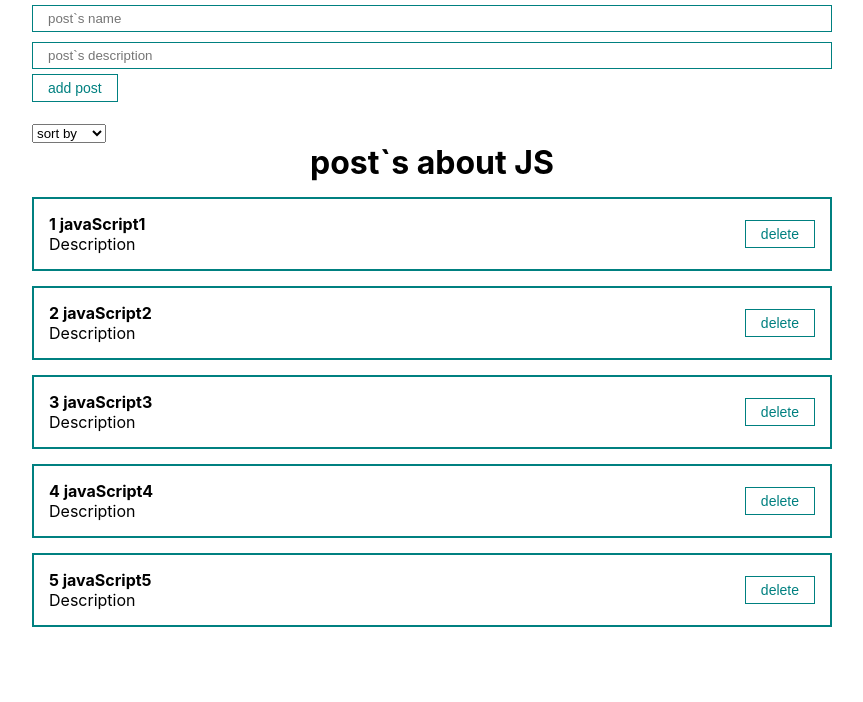
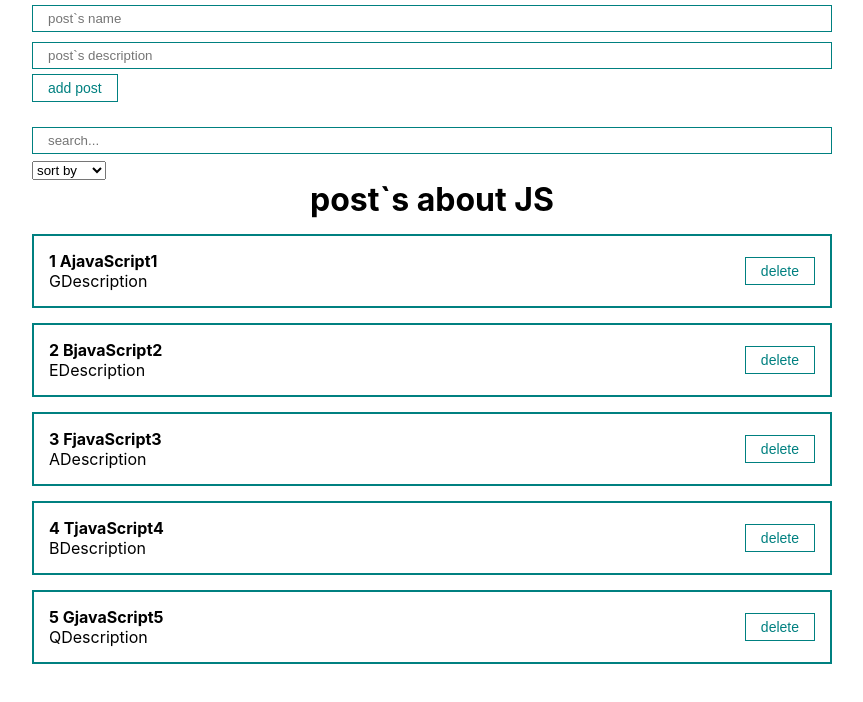
Before and after one commit to pea4a/react-training, a React (Create React App) app: page / in a window 1280 px wide. Shown: the top 702 px of the page, without its empty margins (208-1071 px from the left). Built offline with nearby package versions, Linux system fonts and the light colour scheme.

Commit message:
(FEAT) add sorting

```diff
--- a/src/App.js
+++ b/src/App.js
@@ -9,17 +9,30 @@ import MySelect from './components/UI/select/MySelect';
 import './styles/App.css';
 const App = () => {
     const [posts, setPosts] = useState([
-        { id: 1, title: 'javaScript1', body: 'Description' },
-        { id: 2, title: 'javaScript2', body: 'Description' },
-        { id: 3, title: 'javaScript3', body: 'Description' },
-        { id: 4, title: 'javaScript4', body: 'Description' },
-        { id: 5, title: 'javaScript5', body: 'Description' },
+        { id: 1, title: 'AjavaScript1', body: 'GDescription' },
+        { id: 2, title: 'BjavaScript2', body: 'EDescription' },
+        { id: 3, title: 'FjavaScript3', body: 'ADescription' },
+        { id: 4, title: 'TjavaScript4', body: 'BDescription' },
+        { id: 5, title: 'GjavaScript5', body: 'QDescription' },
     ])
     const [selectedSort, setSelectedSort] = useState('')
+    const [searchQuery, setSearchQuery] = useState('')
+
+    function getSortedPosts() {
+        console.log('lol')
+        if (selectedSort) {
+            return [...posts].sort((a, b) => a[selectedSort].localeCompare(b[selectedSort]))
+        }
+
+        return posts
+
+    }
+
+    const sortedPosts = getSortedPosts()
 
     const sortPosts = (sort) => {
         setSelectedSort(sort)
-        console.log(sort);
+
     }
 
     const createPost = (newPost) => {
@@ -35,6 +48,11 @@ const App = () => {
             <PostForm create={createPost} />
             <br style={{ margin: '15px 0' }} />
             <div>
+                <MyInput
+                    value={searchQuery}
+                    onChange={e => setSearchQuery(e.target.value)}
+                    placeholder='search...'
+                />
                 <MySelect
                     value={selectedSort}
                     onChange={sortPosts}
@@ -47,7 +65,7 @@ const App = () => {
             </div>
             {posts.length !== 0
                 ?
-                <PostList remove={removePost} posts={posts} title='post`s about JS' />
+                <PostList remove={removePost} posts={sortedPosts} title='post`s about JS' />
                 :
                 <h1 style={{ textAlign: 'center' }}>
                     posts not found!
```
